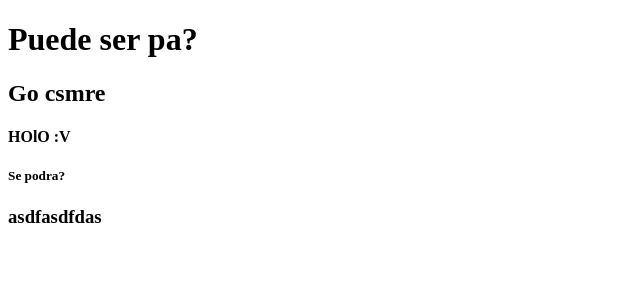
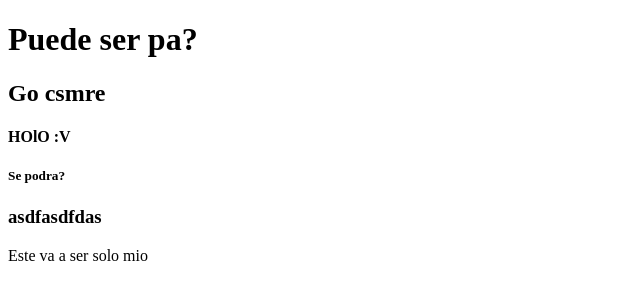
Before and after one commit to WannaFckingDie/Tengo-miedo, a plain HTML site: page index.html in a window 1280 px wide. Shown: the whole page, without its empty margins (0-640 px from the left). Drawn offline with Linux system fonts and the light colour scheme.

Commit message:
Cambio Luis brench

```diff
--- a/index.html
+++ b/index.html
@@ -14,6 +14,7 @@
         <h4> HOlO :V </h4>
         <h5>Se podra?</h5>
         <h3> asdfasdfdas</h3>
+        <p>Este va a ser solo mio</p>
     </body>
 
 </html>
```
